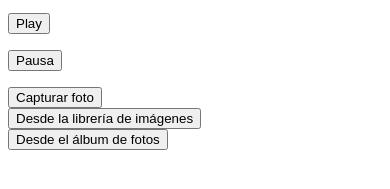
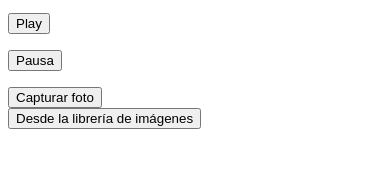
Before and after one commit to churros/holamundo, a plain HTML site: page index.html in a window 390 px wide. Shown: the part 105-294 px from the top of the page. Drawn offline with Linux system fonts and the light colour scheme; some packages are replaced by stand-ins of ours.

Commit message:
Update index.html

```diff
--- a/index.html
+++ b/index.html
@@ -175,7 +175,7 @@ destinationType=navigator.camera.DestinationType;
 <p id="audio_position"></p>
 <button onClick="capturePhoto();">Capturar foto</button> <br>
 <button onClick="getPhoto(pictureSource.PHOTOLIBRARY);">Desde la librería de imágenes</button><br>
-<button onClick="getPhoto(pictureSource.SAVEDPHOTOALBUM);">Desde el álbum de fotos</button><br>
+
 
 
 </body>
```
